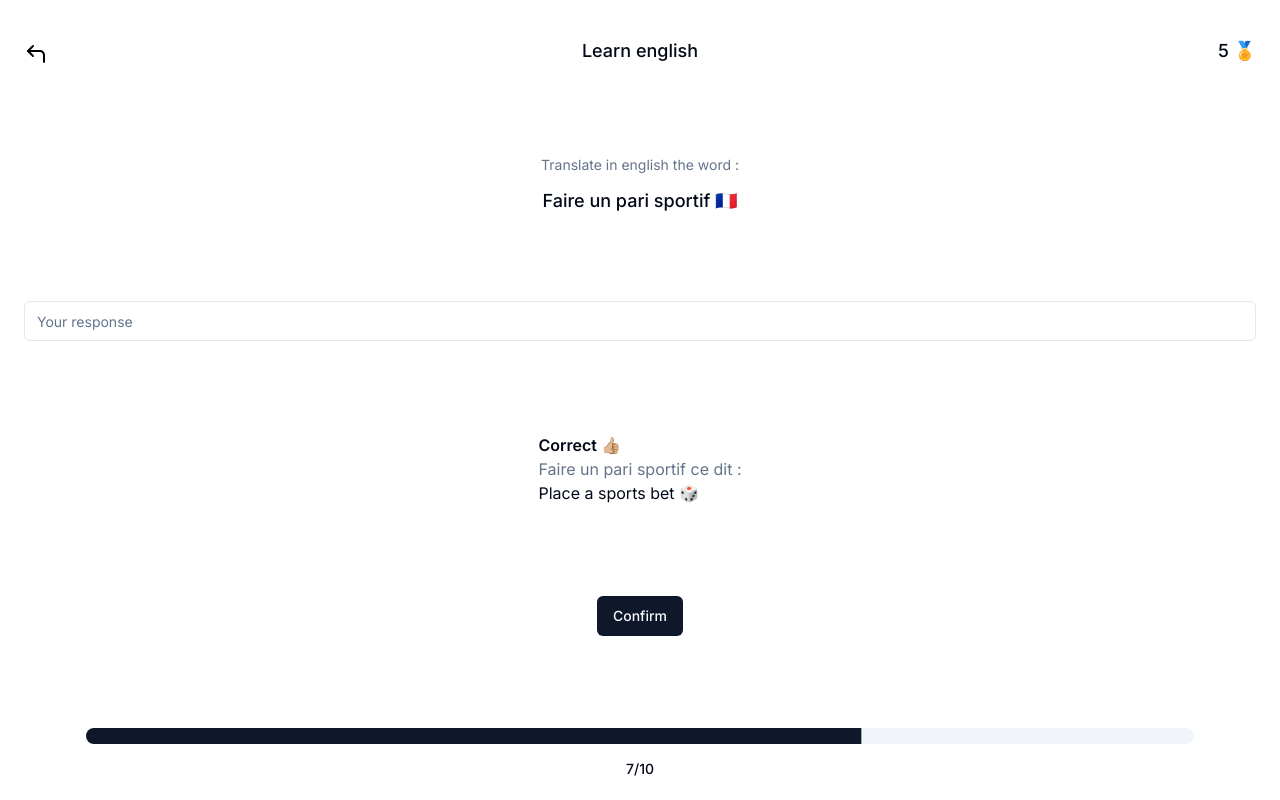
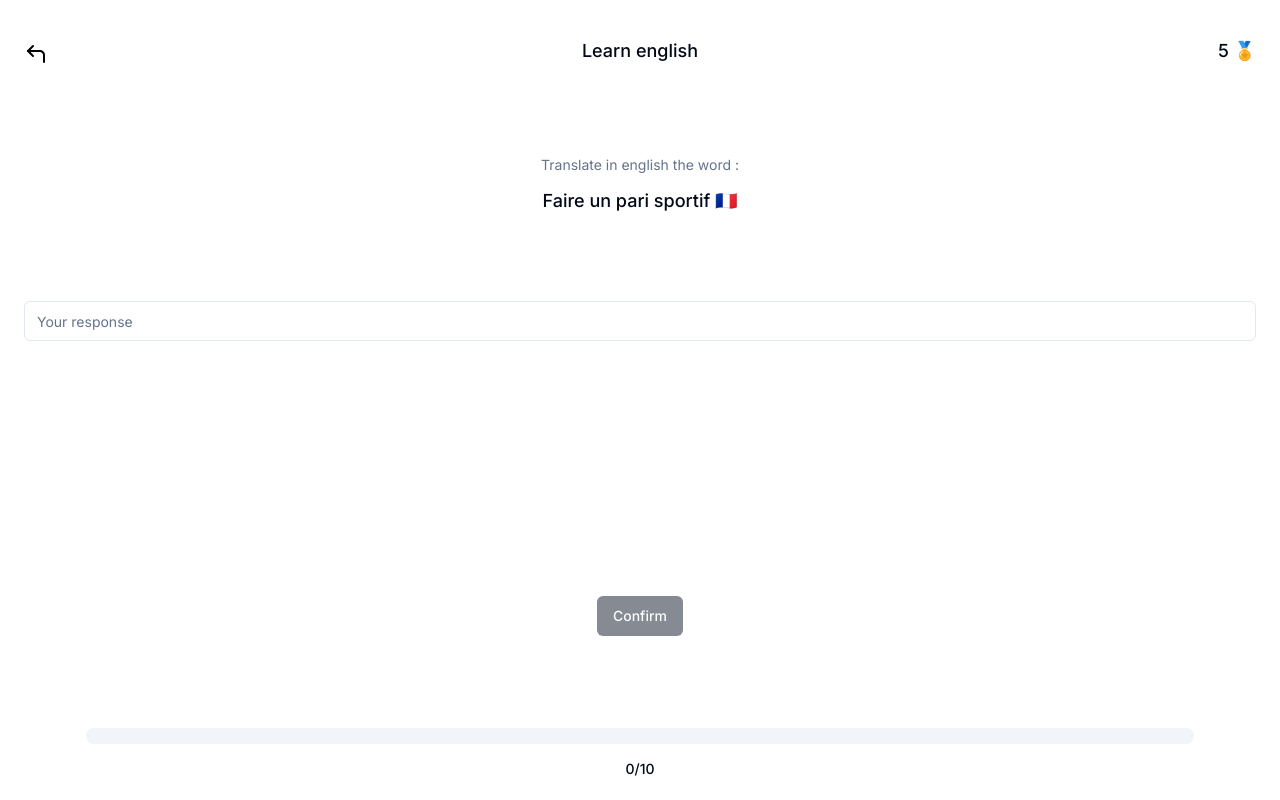
Before and after one commit to shemtovsamuel/english-trainer, a Next.js app: page /quizz in a window 1280 px wide. Built offline with nearby package versions, Linux system fonts and the light colour scheme.

Commit message:
add: begin logic

```diff
--- a/app/quizz/page.tsx
+++ b/app/quizz/page.tsx
@@ -4,17 +4,50 @@ import theme from "@/constants/Theme";
 import { Input } from "@/components/ui/input";
 import { Button } from "@/components/ui/button";
 import ProgressQuizz from "@/components/quizz/progressQuizz";
-import { useState } from "react";
+import { SetStateAction, use, useEffect, useState } from "react";
 import HeaderQuizz from "@/components/quizz/headerQuizz";
 import QuestionQuizz from "@/components/quizz/questionQuizz";
 import ResponseQuizz from "@/components/quizz/responseQuizz";
+import Link from "next/link";
 
 export default function Quizz() {
-  const [page, setPage] = useState(7);
+  const [page, setPage] = useState(0);
   const [score, setScore] = useState(5);
+  const [isConfirm, setIsConfirm] = useState(false);
+  const [isCorrect, setIsCorrect] = useState(true);
   const [response, setResponse] = useState("");
-  const [isValidate, setIsValidate] = useState(false);
-  const [isCorrect, setIsCorrect] = useState(true);
+  const [wordToTranslate, setWordToTranslate] = useState(
+    "Faire un pari sportif"
+  );
+  const [wordAnswer, setWordAnswer] = useState("Place a sports bet 🎲");
+
+  const handleConfirm = () => {
+    if (response) {
+      handleResponse();
+      setIsConfirm(true);
+      // it it's correct
+      setIsCorrect(true);
+      setScore(score + 1);
+      // if it's incorrect
+      // setIsCorrect(false);
+    }
+  };
+
+  const handleNext = () => {
+    setIsConfirm(false);
+    setPage(page + 1);
+    setResponse("");
+  };
+
+  const handleInputChange = (e: {
+    target: { value: SetStateAction<string> };
+  }) => {
+    setResponse(e.target.value);
+  };
+
+  const handleResponse = () => {
+    console.log("User's response:", response);
+  };
 
   return (
     <div
@@ -32,14 +65,39 @@ export default function Quizz() {
       }}
     >
       <HeaderQuizz score={score} />
-      <QuestionQuizz worldToTranslate="Faire un pari sportif" />
-      <Input className="input-response" placeholder="Your response"></Input>
+      <QuestionQuizz wordToTranslate={wordToTranslate} />
+      <Input
+        className="input-response"
+        placeholder="Your response"
+        value={response}
+        onChange={handleInputChange}
+      />
       <ResponseQuizz
         isCorrect={isCorrect}
-        wordToTranslate="Faire un pari sportif"
-        wordAnswer="Place a sports bet 🎲"
+        wordToTranslate={wordToTranslate}
+        wordAnswer={wordAnswer}
+        isDisplay={isConfirm}
       />
-      <Button className="button-confirm">Confirm</Button>
+      {isConfirm ? (
+        page === 10 ? (
+          <Link href="/result">
+            <Button className="button-result">Result</Button>
+          </Link>
+        ) : (
+          <Button className="button-confirm" onClick={handleNext}>
+            Next
+          </Button>
+        )
+      ) : (
+        <Button
+          className="button-next"
+          onClick={handleConfirm}
+          disabled={!response}
+        >
+          Confirm
+        </Button>
+      )}
+
       <ProgressQuizz value={page} />
     </div>
   );
--- a/components/quizz/questionQuizz.tsx
+++ b/components/quizz/questionQuizz.tsx
@@ -6,12 +6,12 @@ import theme from "@/constants/Theme";
 
 interface QuestionQuizzProps {
   style?: React.CSSProperties;
-  worldToTranslate: string;
+  wordToTranslate: string;
 }
 
 const QuestionQuizz: React.FC<QuestionQuizzProps> = ({
   style,
-  worldToTranslate,
+  wordToTranslate,
 }) => {
   return (
     <div
@@ -36,7 +36,7 @@ const QuestionQuizz: React.FC<QuestionQuizzProps> = ({
         className="label-word-to-translate mt-5"
         style={{ fontSize: theme.fonts.large }}
       >
-        {worldToTranslate} 🇫🇷
+        {wordToTranslate} 🇫🇷
       </Label>
     </div>
   );
--- a/components/quizz/responseQuizz.tsx
+++ b/components/quizz/responseQuizz.tsx
@@ -9,6 +9,7 @@ interface ResponseQuizzProps {
   isCorrect: boolean;
   wordToTranslate: string;
   wordAnswer: string;
+  isDisplay?: boolean;
 }
 
 const ResponseQuizz: React.FC<ResponseQuizzProps> = ({
@@ -16,6 +17,7 @@ const ResponseQuizz: React.FC<ResponseQuizzProps> = ({
   isCorrect,
   wordToTranslate,
   wordAnswer,
+  isDisplay = true,
 }) => {
   return (
     <div
@@ -23,6 +25,8 @@ const ResponseQuizz: React.FC<ResponseQuizzProps> = ({
       style={{
         display: "flex",
         flexDirection: "column",
+        opacity: isDisplay ? 1 : 0,
+        transition: "opacity 0.3s",
       }}
     >
       {isCorrect ? (
```
